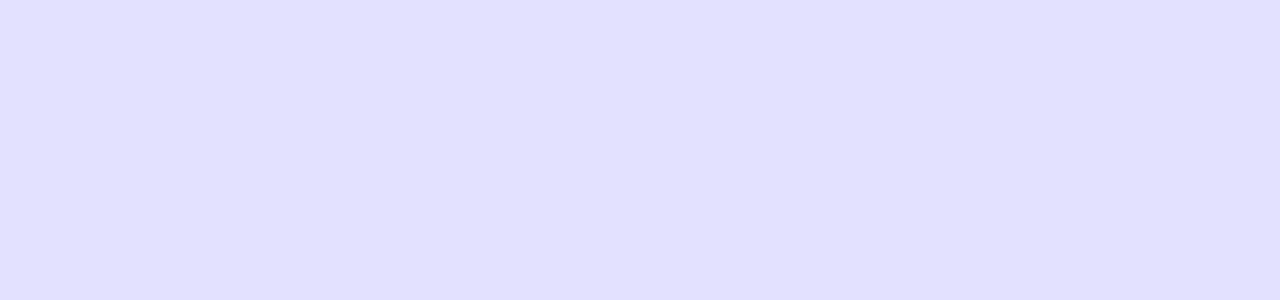
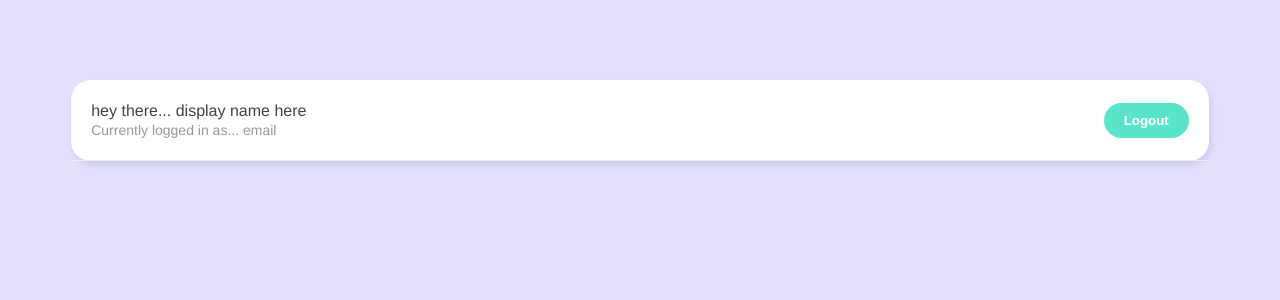
Before and after one commit to shengo333/live-chat, a Vue app: page /chatroom in a window 1280 px wide. Before the commit this address had no page. Shown: the top 300 px of the page. Built offline with nearby package versions, Linux system fonts and the light colour scheme.

Commit message:
chatroom

```diff
--- a/src/components/LoginForm.vue
+++ b/src/components/LoginForm.vue
@@ -13,7 +13,7 @@
 import useLogin from '../composables/useLogin'
 
 export default {
-    setup(){
+    setup(props, context){
         //refs
     const email = ref('')
     const password = ref('')
@@ -23,7 +23,8 @@
     const handleSubmit = async () => {
         await login(email.value, password.value)
         if(!error.value){
-            console.log('user loged in')
+            console.log('this worked')
+            context.emit('login')
         }
     }
 
--- /dev/null
+++ b/src/components/Navbar.vue
@@ -0,0 +1,39 @@
+<template>
+  <nav>
+    <div>
+        <p>hey there... display name here</p>
+        <p class="email">Currently logged in as... email</p>
+    </div>
+    <button>
+        Logout
+    </button>
+  </nav>
+</template>
+
+<script>
+export default {
+
+}
+</script>
+
+<style>
+nav{
+    padding: 20px;
+    border-bottom: 1px solid #eee;
+    display: flex;
+    justify-content: space-between;
+    align-items: center;
+}
+nav p{
+    margin: 2px auto;
+    font-size: 1rem;
+    color: #444;
+}
+nav p.email{
+    font-size: 14px;
+    color: #999;
+}
+
+
+
+</style>
--- a/src/components/SignupForm.vue
+++ b/src/components/SignupForm.vue
@@ -3,7 +3,7 @@
         <input type="text" required placeholder="desplay name" v-model="displayName">
         <input type="email" required placeholder="email" v-model="email">
         <input type="password"  required placeholder="password" v-model="password">
-        <div class="error">{{error}}</div>
+        <div v-if="error" class="error">{{error}}</div>
         <button>Sign up</button>
     </form>
 </template>
@@ -14,15 +14,19 @@
 import useSignup from '../composables/useSignup'
 
 export default {
-    setup(){
-        const { error, signup } = useSignup ()
+    setup(props, context){
+    const { error, signup } = useSignup ()
         //refs
     const displayName = ref('')
     const email = ref('')
     const password = ref('')
+
     const handleSubmit = async () => {
         await signup(email.value, password.value, displayName.value)
-        console.log('user signed up')
+            if(!error.value) {
+            console.log('this worked')
+            context.emit('signup')
+        }
     }
 
     return {displayName, email, password, handleSubmit, error}
--- a/src/composables/useSignup.js
+++ b/src/composables/useSignup.js
@@ -1,5 +1,5 @@
+import { ref } from 'vue'
 import { projectAuth } from '../firebase/config'
-import { ref } from 'vue'
 
 const error = ref(null)
 
@@ -14,14 +14,10 @@
         }
         await res.user.updateProfile({displayName})
         console.log(res.user)
-        err.value = null
+        error.value = null
 
         return res
-
-
-
     } catch (err) {
-        console.log(err.message)
         error.value = err.message
     }
 }
--- a/src/router/index.js
+++ b/src/router/index.js
@@ -1,11 +1,17 @@
 import { createRouter, createWebHistory } from 'vue-router'
 import Welcome from '../views/Welcome.vue'
+import Chatroom from '../views/Chatroom.vue'
 
 const routes = [
   {
     path: '/',
     name: 'Welcome',
     component: Welcome
+  },
+  {
+    path: '/chatroom',
+    name: 'Chatroom',
+    component: Chatroom
   }
 ]
 
--- /dev/null
+++ b/src/views/Chatroom.vue
@@ -0,0 +1,18 @@
+<template>
+  <div class="container">
+    <Navbar />
+  </div>
+</template>
+
+<script>
+
+import Navbar from '../components/Navbar.vue'
+
+export default {
+  components: { Navbar }
+}
+</script>
+
+<style>
+
+</style>
--- a/src/views/Welcome.vue
+++ b/src/views/Welcome.vue
@@ -3,12 +3,12 @@
     <p>Welcome</p>
     <div v-if="ShowLogin">
       <h2>Log in</h2>
-      <LoginForm />
+      <LoginForm @login="enterChat"/>
       <p>No account yet?<span @click="ShowLogin = false">Signup</span> instead</p>
     </div>
     <div v-else>
       <h2>Sign up</h2>
-      <SignupForm />
+      <SignupForm @signup="enterChat"/>
       <p>Already registered?<span @click="ShowLogin = true">Login</span> instead</p>
     </div>
   </div>
@@ -18,14 +18,22 @@
 import SignupForm from '../components/SignupForm.vue'
 import LoginForm from '../components/LoginForm.vue'
 import { ref } from 'vue'
+import { useRouter } from 'vue-router'
+
 
 export default {
   components:{ SignupForm, LoginForm },
 
   setup(){
     const ShowLogin = ref(true)
+    const router = useRouter()
 
-    return{ ShowLogin}
+    const enterChat = () => {
+        router.push({ name: 'Chatroom' })
+    }
+
+
+    return{ ShowLogin, enterChat}
   }
 
 }
```
